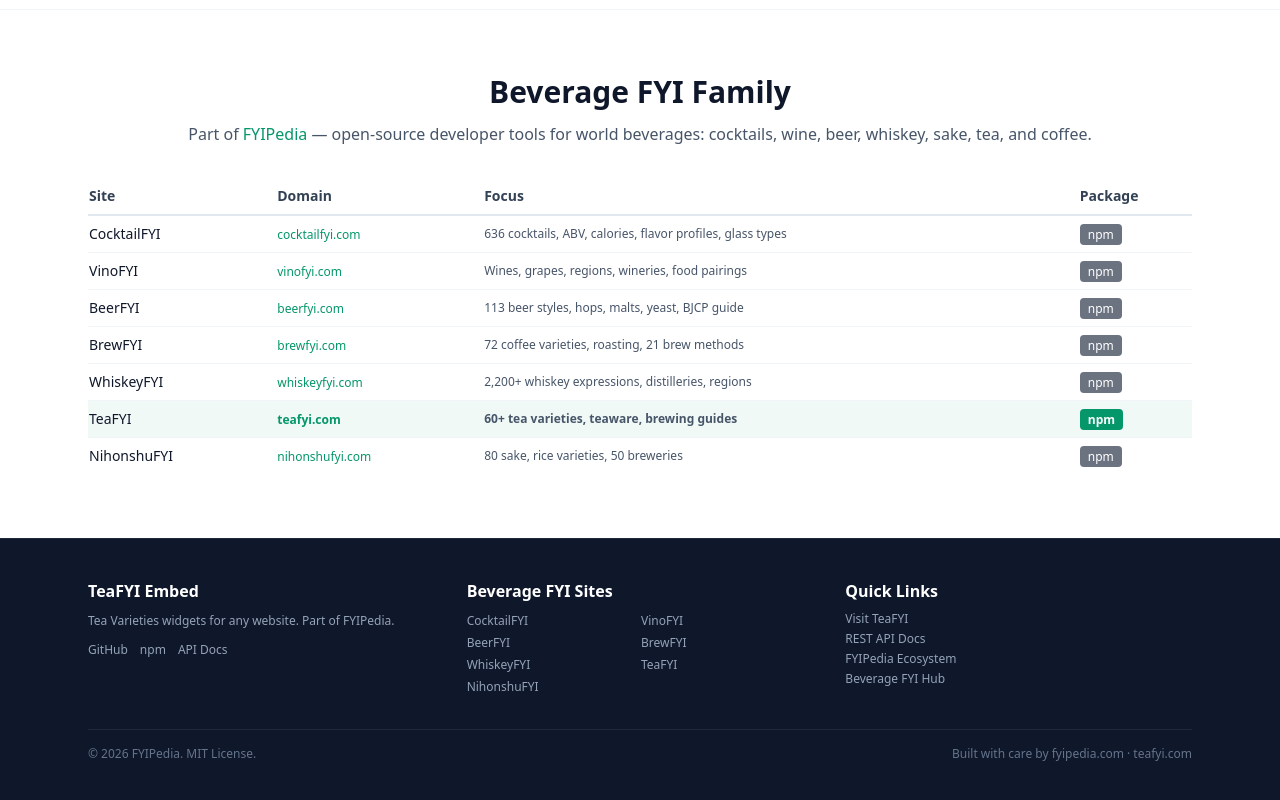
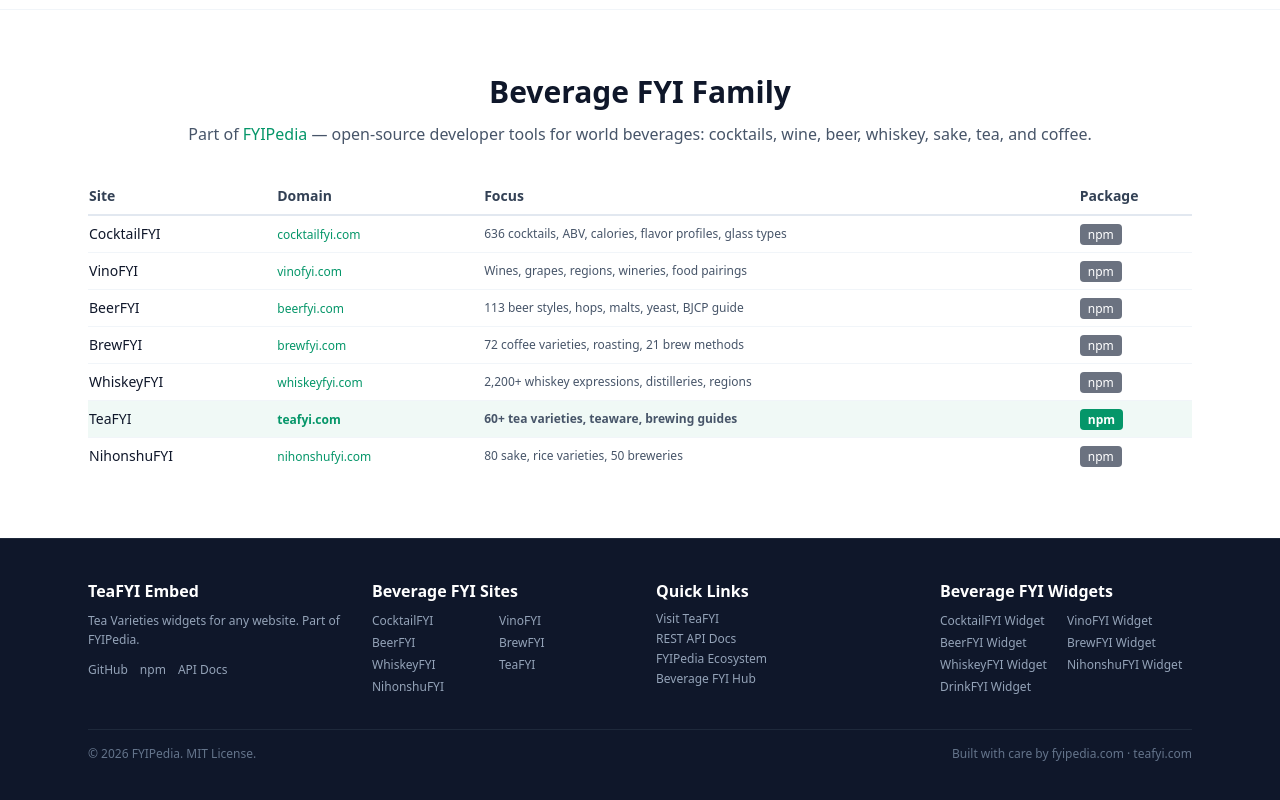
Before and after one commit to fyipedia/teafyi-embed, a website: page docs/index.html in a window 1280 px wide. Shown: the part 3714-4514 px from the top of the page. Drawn offline with nearby package versions, Linux system fonts and the light colour scheme; a script that the page names is missing.

Commit message:
feat: add family widget cross-links in footer for SEO link equity

```diff
--- a/docs/index.html
+++ b/docs/index.html
@@ -384,7 +384,7 @@
   <!-- FOOTER -->
   <footer class="bg-slate-900 dark:bg-slate-950 text-slate-300 py-10 border-t border-slate-800">
     <div class="max-w-6xl mx-auto px-4 sm:px-6">
-      <div class="grid sm:grid-cols-3 gap-8 mb-8">
+      <div class="grid sm:grid-cols-4 gap-8 mb-8">
         <div>
           <h4 class="font-bold text-white mb-2">TeaFYI Embed</h4>
           <p class="text-xs text-slate-400 leading-relaxed mb-3">Tea Varieties widgets for any website. Part of <a href="https://fyipedia.com" class="hover:text-white" target="_blank" rel="noopener">FYIPedia</a>.</p>
@@ -415,6 +415,18 @@
             <li><a href="https://drinkfyi.com" target="_blank" rel="noopener" class="text-slate-400 hover:text-white">Beverage FYI Hub</a></li>
           </ul>
         </div>
+              <div>
+          <h4 class="font-bold text-white mb-2">Beverage FYI Widgets</h4>
+          <div class="grid grid-cols-2 gap-0.5 text-xs">
+            <a href="https://widget.cocktailfyi.com" target="_blank" rel="noopener" class="text-slate-400 hover:text-white py-0.5">CocktailFYI Widget</a>
+            <a href="https://widget.vinofyi.com" target="_blank" rel="noopener" class="text-slate-400 hover:text-white py-0.5">VinoFYI Widget</a>
+            <a href="https://widget.beerfyi.com" target="_blank" rel="noopener" class="text-slate-400 hover:text-white py-0.5">BeerFYI Widget</a>
+            <a href="https://widget.brewfyi.com" target="_blank" rel="noopener" class="text-slate-400 hover:text-white py-0.5">BrewFYI Widget</a>
+            <a href="https://widget.whiskeyfyi.com" target="_blank" rel="noopener" class="text-slate-400 hover:text-white py-0.5">WhiskeyFYI Widget</a>
+            <a href="https://widget.nihonshufyi.com" target="_blank" rel="noopener" class="text-slate-400 hover:text-white py-0.5">NihonshuFYI Widget</a>
+            <a href="https://widget.drinkfyi.com" target="_blank" rel="noopener" class="text-slate-400 hover:text-white py-0.5">DrinkFYI Widget</a>
+          </div>
+        </div>
       </div>
       <div class="border-t border-slate-800 pt-4 flex flex-col sm:flex-row justify-between gap-2 text-xs text-slate-500">
         <span>&copy; <span x-text="new Date().getFullYear()"></span> FYIPedia. MIT License.</span>
```
